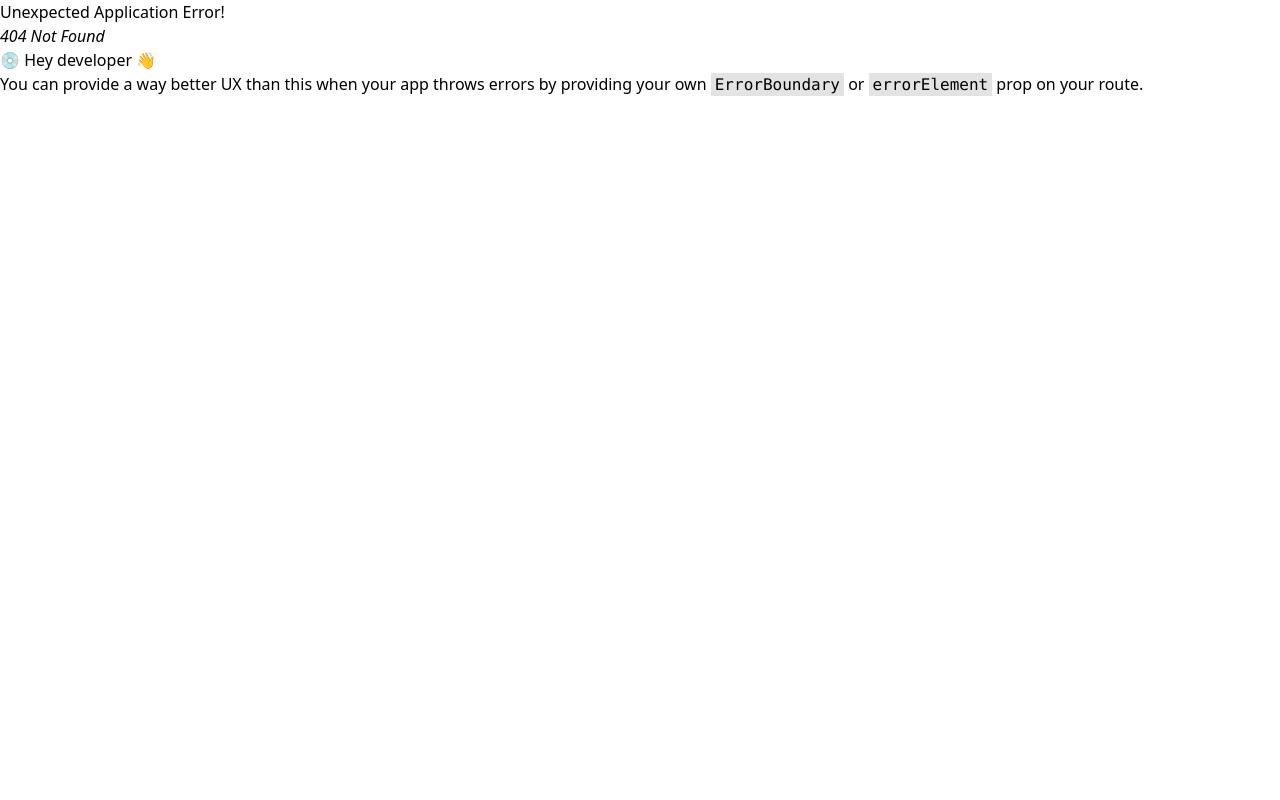
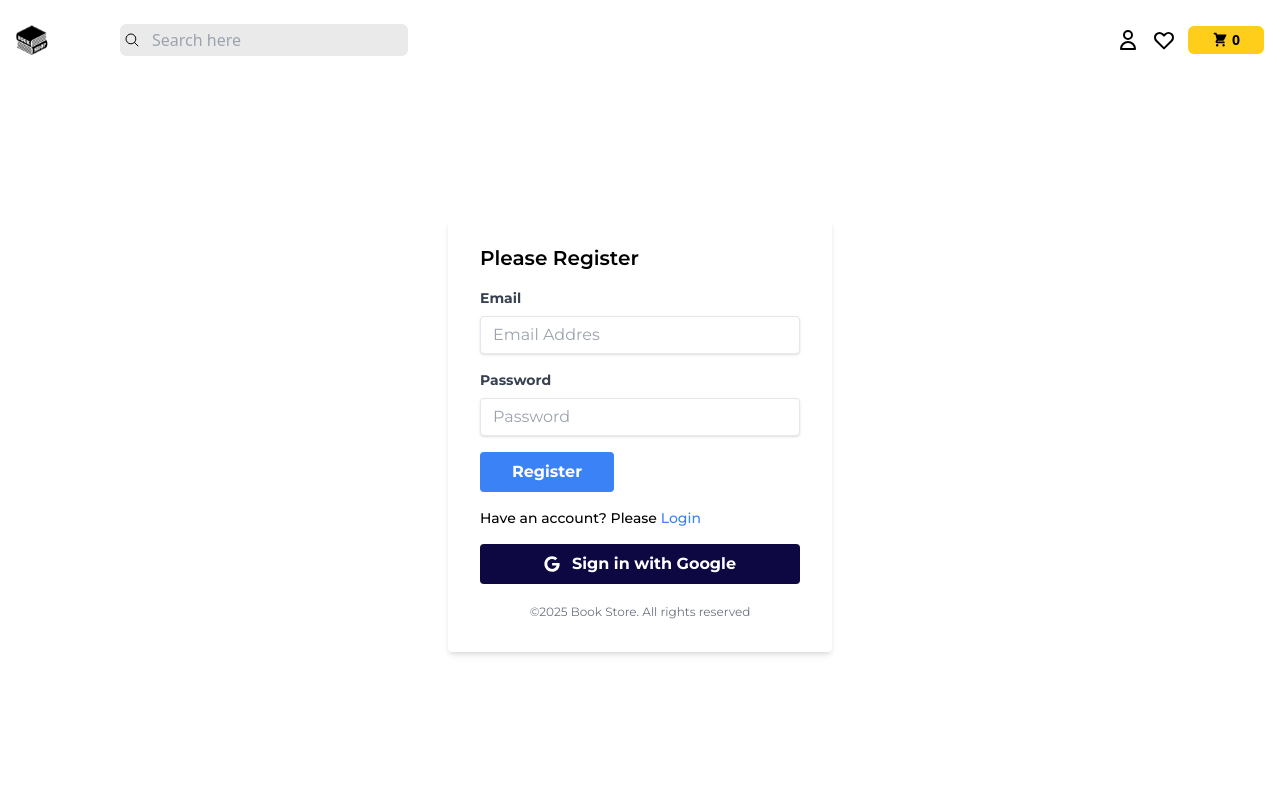
Before and after one commit to DivakovDev/book-store, a React (Vite) app in the folder frontend/: page /register in a window 1280 px wide. Before the commit this address had no page. Shown: the top 800 px of the page. Built offline with nearby package versions, Linux system fonts and the light colour scheme.

Commit message:
Create login and register forms. Still need functionality

```diff
--- a/frontend/package.json
+++ b/frontend/package.json
@@ -13,6 +13,7 @@
     "@tailwindcss/line-clamp": "^0.4.4",
     "react": "^18.3.1",
     "react-dom": "^18.3.1",
+    "react-hook-form": "^7.54.2",
     "react-icons": "^5.4.0",
     "react-router-dom": "^7.1.3",
     "swiper": "^11.2.1"
--- /dev/null
+++ b/frontend/src/components/Login.jsx
@@ -0,0 +1,85 @@
+import { useState } from "react";
+import { Link } from "react-router-dom";
+import { FaGoogle } from "react-icons/fa";
+import { useForm } from "react-hook-form";
+
+export const Login = () => {
+  const [message, setMessage] = useState("");
+  const {
+    register,
+    handleSubmit,
+    watch,
+    formState: { errors },
+  } = useForm();
+
+  const onSubmit = (data) => console.log(data);
+
+  return (
+    <div className="h-[calc(100vh-120px)] flex justify-center items-center">
+      <div className="w-full max-w-sm px-8 pt-6 pb-8 mx-auto mb-4 bg-white rounded shadow-md">
+        <h2 className="mb-4 text-xl font-semibold">Please Login</h2>
+
+        <form onSubmit={handleSubmit(onSubmit)}>
+          {/* email */}
+          <div className="mb-4">
+            <label
+              className="block mb-2 text-sm font-bold text-gray-700"
+              htmlFor="email"
+            >
+              Email
+            </label>
+            <input
+              {...register("email", { required: true })}
+              type="email"
+              name="email"
+              id="email"
+              placeholder="Email Addres"
+              className="w-full px-3 py-2 leading-tight border rounded shadow appearance-none focus:outline-none focus:shadow"
+            />
+          </div>
+          {/* password */}
+          <div className="mb-4">
+            <label
+              className="block mb-2 text-sm font-bold text-gray-700"
+              htmlFor="password"
+            >
+              Password
+            </label>
+            <input
+              {...register("password", { required: true })}
+              type="password"
+              name="password"
+              id="password"
+              placeholder="Password"
+              className="w-full px-3 py-2 leading-tight border rounded shadow appearance-none focus:outline-none focus:shadow"
+            />
+          </div>
+          {message && (
+            <p className="mb-3 text-xs italic text-red-500">{message}</p>
+          )}
+          <div className="">
+            <button className="px-8 py-2 font-bold text-white bg-blue-500 rounded hover:bg-blue-700 focus:outline-none">
+              Login
+            </button>
+          </div>
+        </form>
+        <p className="mt-4 text-sm font-medium align-baseline">
+          Haven&apos;t an account? Please{" "}
+          <Link className="text-blue-500 hover:text-blue-700" to="/register">
+            Register
+          </Link>
+        </p>
+        <div className="mt-4">
+          <button className="flex flex-wrap items-center justify-center w-full gap-1 px-4 py-2 font-bold text-white rounded bg-second hover:bg-blue-700 focus:outline-none">
+            <FaGoogle className="mr-2" />
+            Sign in with Google
+          </button>
+        </div>
+
+        <p className="mt-5 text-xs text-center text-gray-500">
+          ©2025 Book Store. All rights reserved
+        </p>
+      </div>
+    </div>
+  );
+};
--- /dev/null
+++ b/frontend/src/components/Register.jsx
@@ -0,0 +1,88 @@
+import { useState } from "react";
+import { Link } from "react-router-dom";
+import { FaGoogle } from "react-icons/fa";
+import { useForm } from "react-hook-form";
+
+export const Register = () => {
+  const [message, setMessage] = useState("");
+  const {
+    register,
+    handleSubmit,
+    watch,
+    formState: { errors },
+  } = useForm();
+
+  const onSubmit = (data) => console.log(data);
+
+const handleGoogleSignIn = () => {
+}
+
+  return (
+    <div className="h-[calc(100vh-120px)] flex justify-center items-center">
+      <div className="w-full max-w-sm px-8 pt-6 pb-8 mx-auto mb-4 bg-white rounded shadow-md">
+        <h2 className="mb-4 text-xl font-semibold">Please Register</h2>
+
+        <form onSubmit={handleSubmit(onSubmit)}>
+          {/* email */}
+          <div className="mb-4">
+            <label
+              className="block mb-2 text-sm font-bold text-gray-700"
+              htmlFor="email"
+            >
+              Email
+            </label>
+            <input
+              {...register("email", { required: true })}
+              type="email"
+              name="email"
+              id="email"
+              placeholder="Email Addres"
+              className="w-full px-3 py-2 leading-tight border rounded shadow appearance-none focus:outline-none focus:shadow"
+            />
+          </div>
+          {/* password */}
+          <div className="mb-4">
+            <label
+              className="block mb-2 text-sm font-bold text-gray-700"
+              htmlFor="password"
+            >
+              Password
+            </label>
+            <input
+              {...register("password", { required: true })}
+              type="password"
+              name="password"
+              id="password"
+              placeholder="Password"
+              className="w-full px-3 py-2 leading-tight border rounded shadow appearance-none focus:outline-none focus:shadow"
+            />
+          </div>
+          {message && (
+            <p className="mb-3 text-xs italic text-red-500">{message}</p>
+          )}
+          <div className="">
+            <button className="px-8 py-2 font-bold text-white bg-blue-500 rounded hover:bg-blue-700 focus:outline-none">
+              Register
+            </button>
+          </div>
+        </form>
+        <p className="mt-4 text-sm font-medium align-baseline">
+          Have an account? Please{" "}
+          <Link className="text-blue-500 hover:text-blue-700" to="/login">
+            Login
+          </Link>
+        </p>
+        <div className="mt-4">
+          <button onClick={handleGoogleSignIn} className="flex flex-wrap items-center justify-center w-full gap-1 px-4 py-2 font-bold text-white rounded bg-second hover:bg-blue-700 focus:outline-none">
+            <FaGoogle className="mr-2" />
+            Sign in with Google
+          </button>
+        </div>
+
+        <p className="mt-5 text-xs text-center text-gray-500">
+          ©2025 Book Store. All rights reserved
+        </p>
+      </div>
+    </div>
+  );
+};
```
Also changed, not shown: frontend/src/routers/router.jsx (+7 -1 lines), 1 other file (tests, documents, lock files or other folders).
